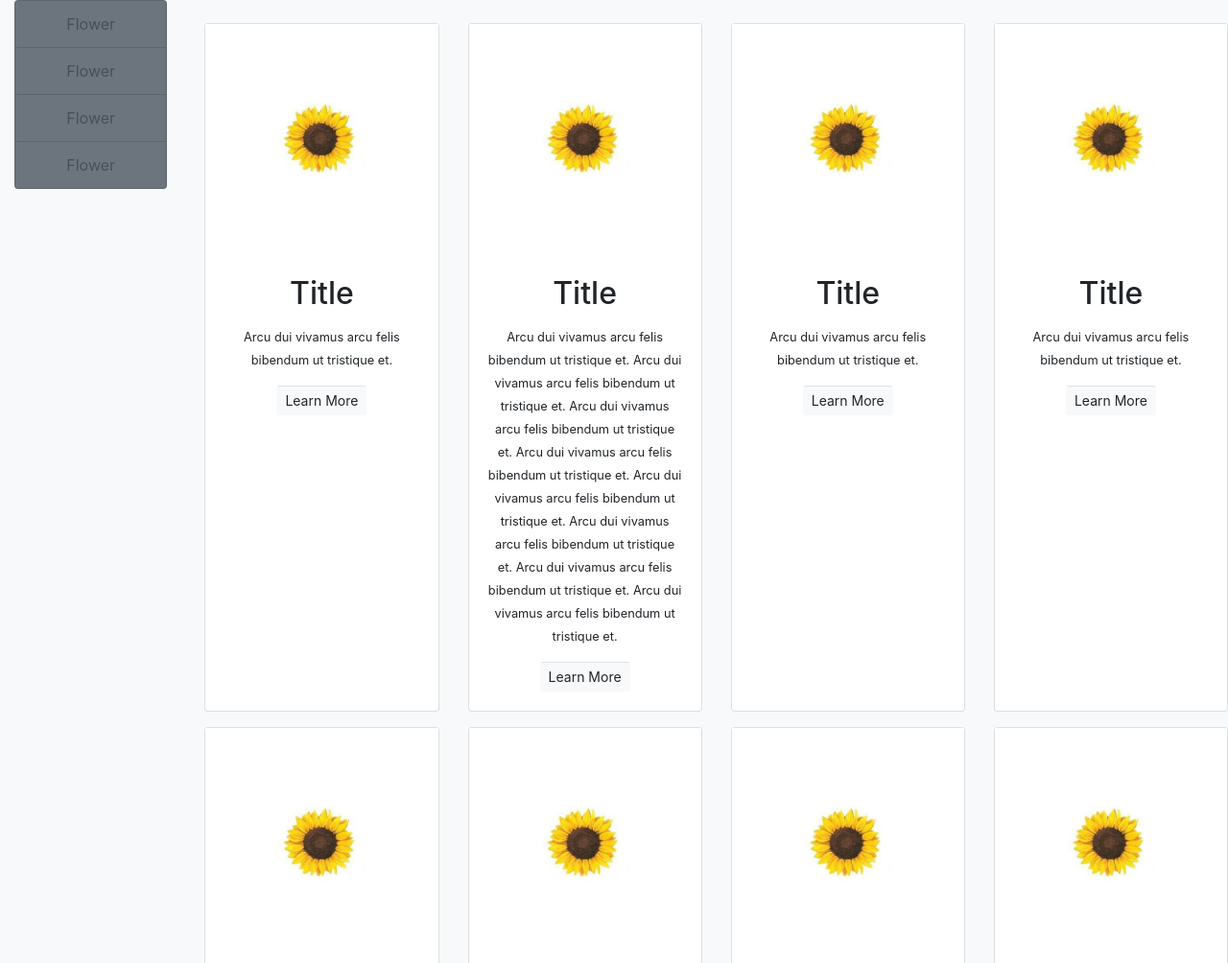
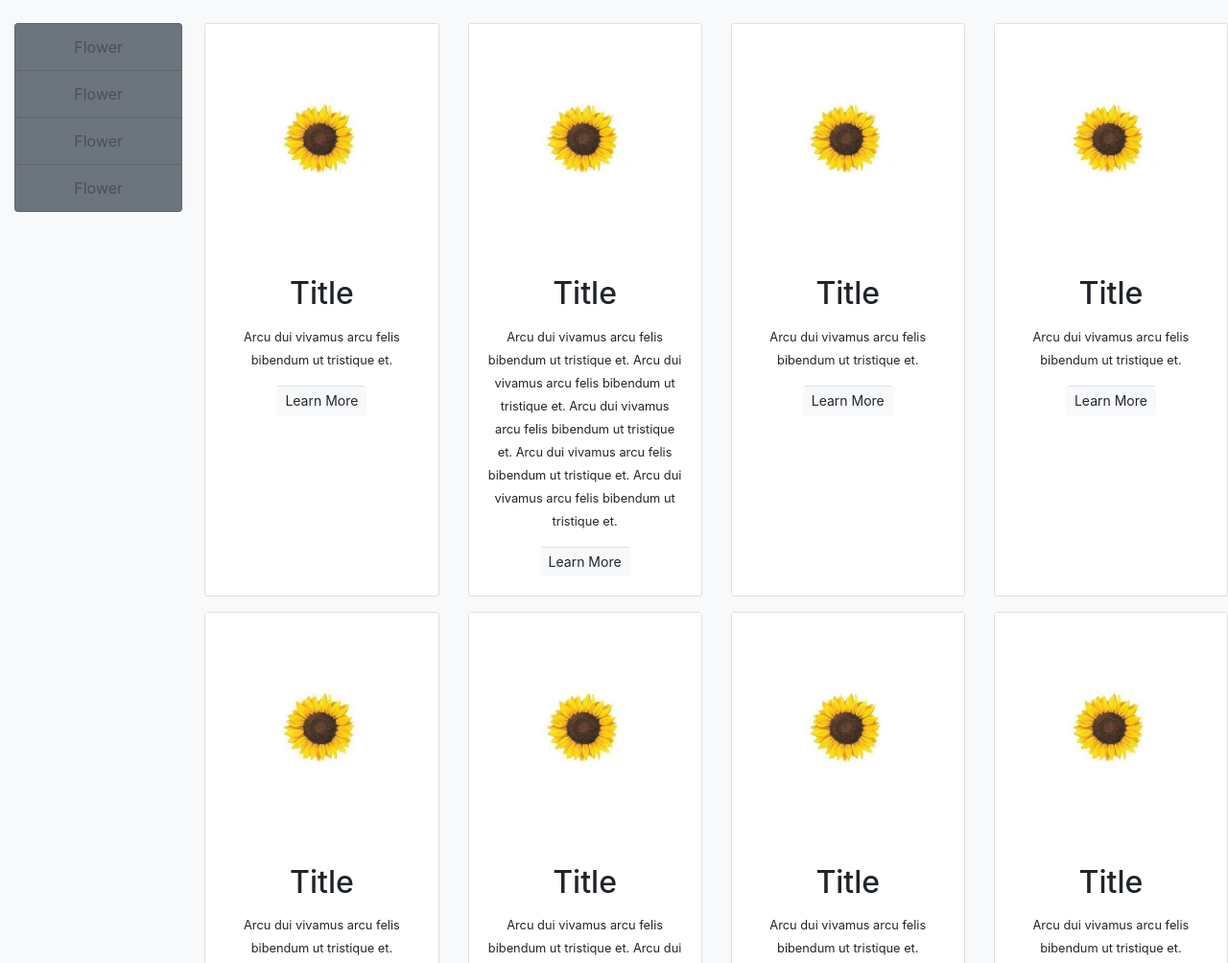
Before and after one commit to YelenaMerzlyakova/Frameworking-FTW, a plain HTML site: page index.html in a window 1280 px wide. Shown: the top 1004 px of the page at 96% size. Drawn offline with nearby package versions, Linux system fonts and the light colour scheme.

Commit message:
margin left sidebar fixed

```diff
--- a/index.html
+++ b/index.html
@@ -17,8 +17,8 @@
     <div class="container-fluid">
     <div class="row" id="body-row">
         <div class="col-2 d-none d-sm-block">
-            <div id="sidebar-container" class="sidebar-expanded d-none d-md-block mr-4 text-center">
-                <ul class="list-group">
+            <div id="sidebar-container" class="sidebar-expanded d-none d-md-block mr-2 text-center">
+                <ul class="list-group mt-4">
                 <a href="https://www.almanac.com/plant/sunflowers" class="list-group-item list-group-item-action bg-secondary align-content-center"> <!--style="background-color: #7abaa1"-->
                     <div class="w-100">
                         <span class="menu-collapsed text-center">Flower</span>
@@ -61,11 +61,7 @@
                                                         Arcu dui vivamus arcu felis bibendum ut tristique et.
                                                         Arcu dui vivamus arcu felis bibendum ut tristique et.
                                                         Arcu dui vivamus arcu felis bibendum ut tristique et.
-                                                        Arcu dui vivamus arcu felis bibendum ut tristique et.
-                                                        Arcu dui vivamus arcu felis bibendum ut tristique et.
-                                                        Arcu dui vivamus arcu felis bibendum ut tristique et.
-                                                        Arcu dui vivamus arcu felis bibendum ut tristique et.
-                            </small></p>
+                                                        Arcu dui vivamus arcu felis bibendum ut tristique et.</small></p>
                             <button type="button" class="btn btn-light btn-rounded btn-sm waves-effect waves-light border-top">Learn More</button>
                         </div>
                     </div>
```
